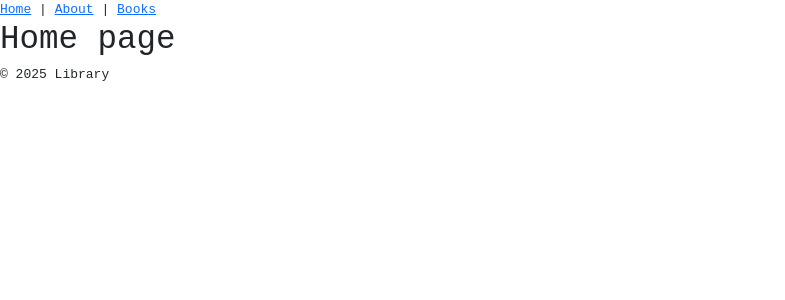
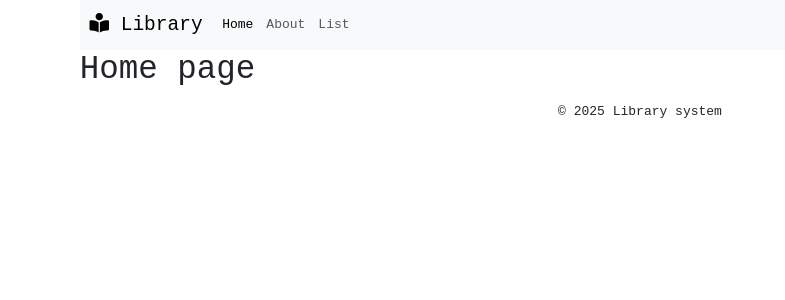
Before and after one commit to katarinamarj/library-booking-system, a Vue app in the folder frontend/: page / in a window 1280 px wide. Shown: the top 300 px of the page, without its empty margins (0-785 px from the left). Built offline with nearby package versions, Linux system fonts and the light colour scheme.

Commit message:
Created nav menu

```diff
--- a/frontend/src/App.vue
+++ b/frontend/src/App.vue
@@ -4,9 +4,30 @@ const year = new Date().getFullYear()
 </script>
 
 <template>
-  <RouterLink to="/">Home</RouterLink> |
-  <RouterLink to="/about"> About</RouterLink> |
-  <RouterLink to="/list"> Books</RouterLink>
-  <RouterView />
-  <p>&copy {{ year }} Library</p>
+  <div class="container">
+    <nav class="navbar navbar-expand-lg bg-body-tertiary ">
+      <div class="container-fluid">
+        <RouterLink class="navbar-brand fs-4" to="/" > <i class="fa-solid fa-book-open-reader"></i> Library
+        </RouterLink>
+        <button class="navbar-toggler" type="button" data-bs-toggle="collapse" data-bs-target="#navbarSupportedContent" aria-controls="navbarSupportedContent" aria-expanded="false" aria-label="Toggle navigation">
+          <span class="navbar-toggler-icon"></span>
+        </button>
+        <div class="collapse navbar-collapse" id="navbarSupportedContent">
+          <ul class="navbar-nav me-auto mb-2 mb-lg-0 ">
+            <li class="nav-item">
+              <RouterLink class="nav-link active" aria-current="page" to="/" exact-active-class="active">Home </RouterLink>
+            </li>
+            <li class="nav-item">
+              <RouterLink class="nav-link" to="/about" exact-active-class="active">About </RouterLink>
+            </li>
+            <li class="nav-item">
+              <RouterLink class="nav-link" to="/list" exact-active-class="active">List </RouterLink>
+            </li>
+          </ul>
+        </div>
+      </div>
+    </nav>
+    <RouterView />
+    <p class="text-center mt-3">&copy {{ year }} Library system</p>
+  </div>
 </template>
```
